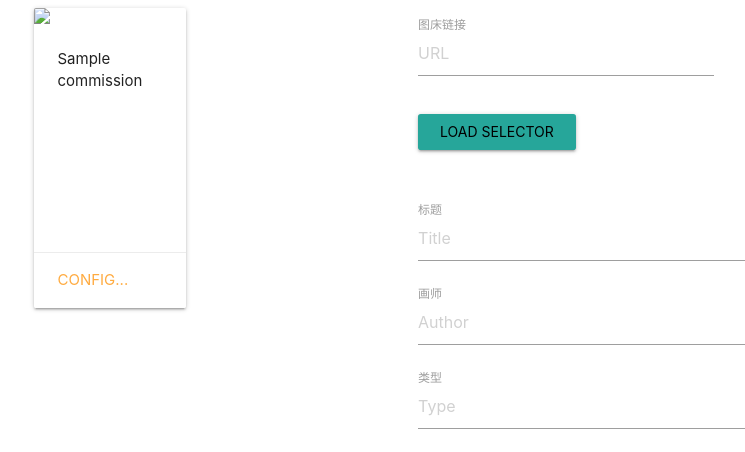
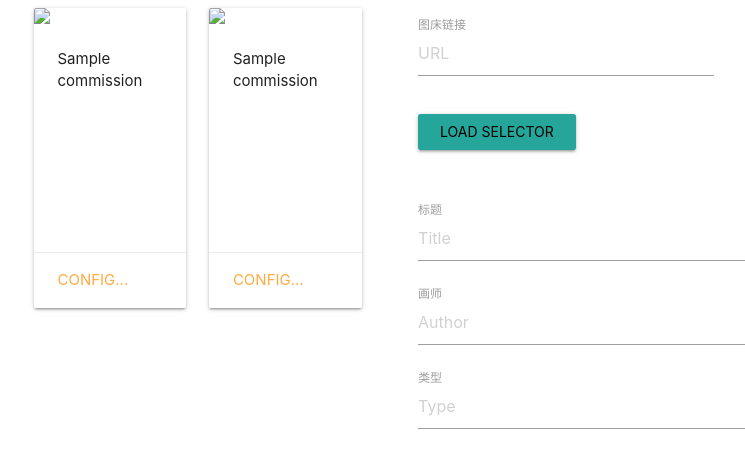
Before and after one commit to Dispnt/CommionGallery, a Flask app: template templates/commissionConfig.html in a window 1280 px wide. Shown: the top 452 px of the page, without its empty margins (181-926 px from the left). Run offline with Flask 2, Linux system fonts and the light colour scheme; the template is opened without the code that fills it: values that come from a table or form of the project are taken from there, most other values are stand-ins (such as "Sample title", 1, 10 or a date in 2020).

Commit message:
Modify Config Page

```diff
--- a/templates/commissionConfig.html
+++ b/templates/commissionConfig.html
@@ -55,6 +55,19 @@
                     </div>
                 </div>
             {% endfor %}
+            <div class="col xl6 l12 s12 ">
+                <div class="card small">
+                    <div class="card-image ">
+                        <img src="{{ commission["url"] }}">
+                    </div>
+                    <div class="card-content">
+                        <p>{{ commission["title"] }}</p>
+                    </div>
+                    <div class="card-action">
+                        <a href="/CommissionConfig?id={{ commission["id"] }}">Config...</a>
+                    </div>
+                </div>
+            </div>
         </div>
 
         <div class="col s7">
```
